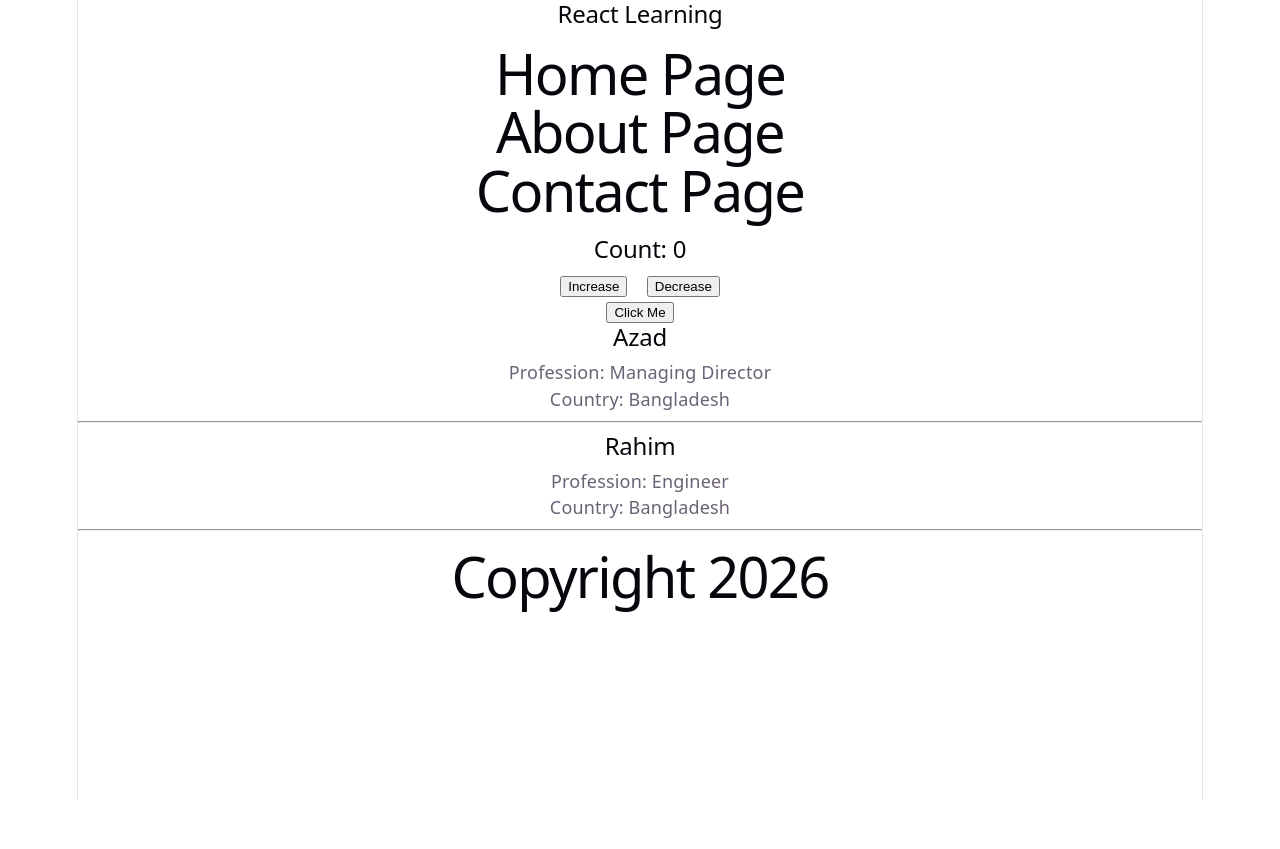
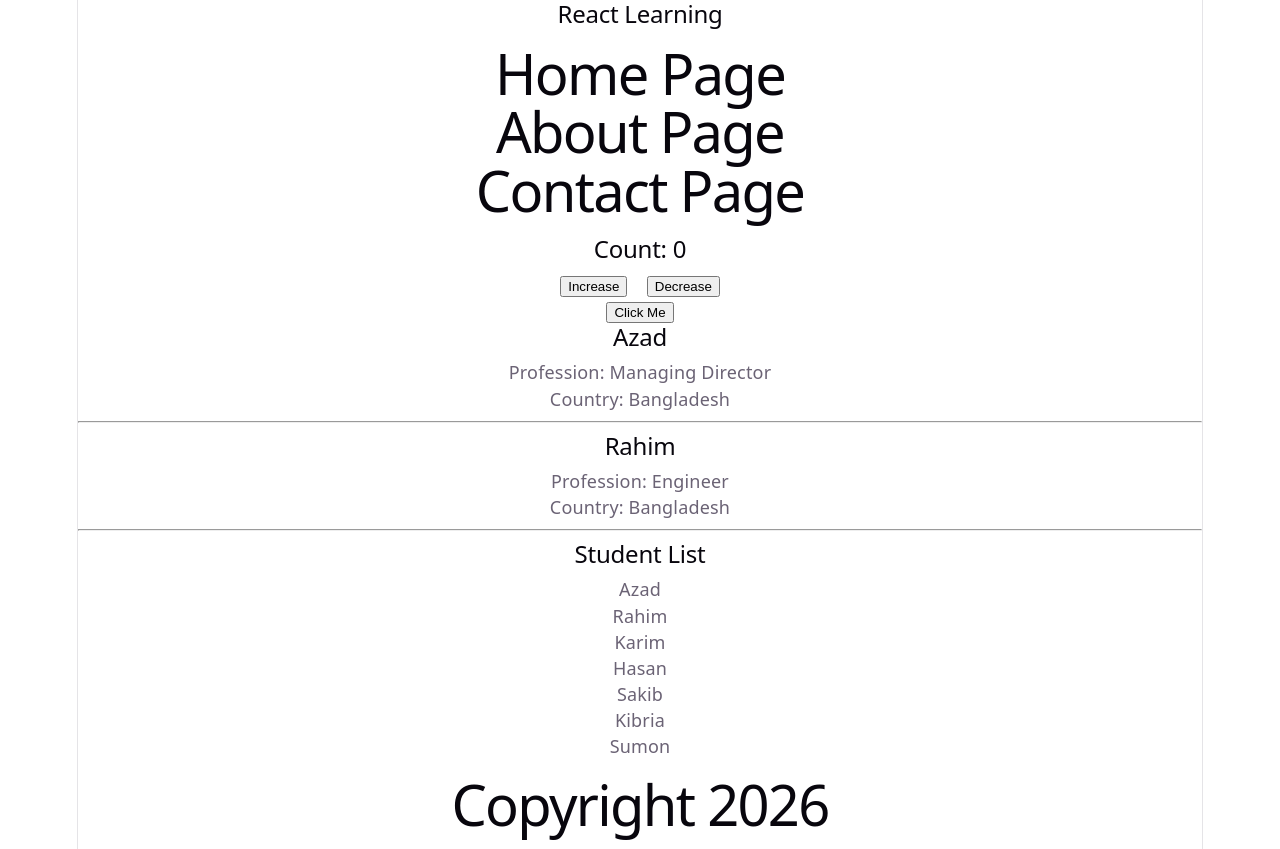
Before and after one commit to Md-Abul-Kalam-Azad-318/react-learning, a React (Vite) app: page / in a window 1280 px wide. Before the commit the page ends 800 px from the top, so only its background shows below. Built offline with nearby package versions, Linux system fonts and the light colour scheme.

Commit message:
Topic 8: Rendering lists using map( )

```diff
--- a/src/App.jsx
+++ b/src/App.jsx
@@ -8,6 +8,7 @@ import Counter from './components/Counter'
 import Footer from './components/Footer'
 import Button from './components/Button'
 import Greeting from './components/Greeting'
+import StudentList from './components/StudentList'
 
 function App() {
 
@@ -34,9 +35,11 @@ function App() {
         country = 'Bangladesh'
         />
 
+        <StudentList />
+
         <Footer />
     </div>
-  )
+  );
 }
 
 export default App
--- /dev/null
+++ b/src/components/StudentList.jsx
@@ -0,0 +1,30 @@
+import React from 'react'
+
+const StudentList = () => {
+    const students = [
+
+        'Azad',
+        'Rahim',
+        'Karim',
+        'Hasan',
+        'Sakib',
+        'Kibria',
+        'Sumon'
+    ];
+
+
+  return (
+    <div>
+        <h2>Student List</h2>
+
+        {
+            students.map( (student, index) =>(
+                <p key = {index}> {student} </p>
+
+            ) )
+        }
+    </div>
+  );
+}
+
+export default StudentList;
```
